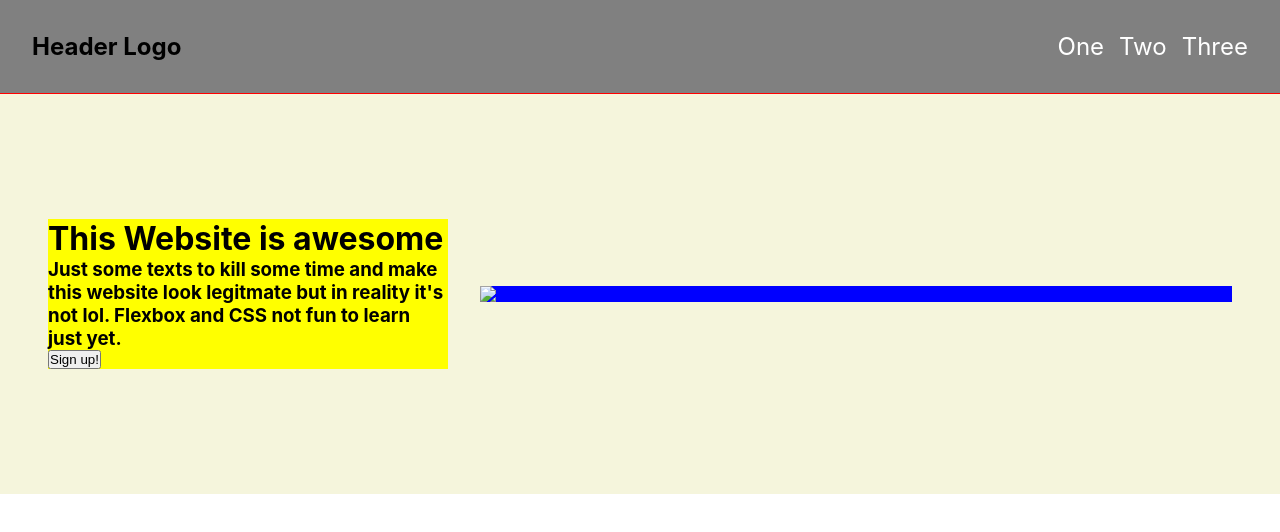
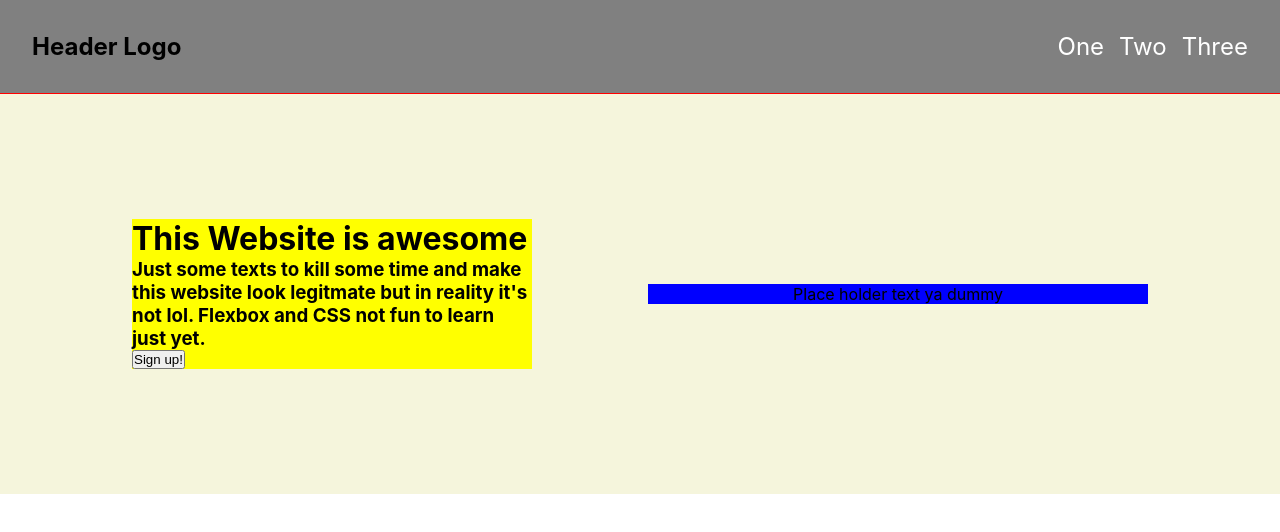
Before and after one commit to Melkias-Abraham/odin-landingPage, a plain HTML site: page index.html in a window 1280 px wide. Drawn offline with Linux system fonts and the light colour scheme.

Commit message:
Instead of hard coding the width to make the containers beside each other used flex-shrink.

```diff
--- a/css/styles.css
+++ b/css/styles.css
@@ -63,11 +63,14 @@ a {
 .top-image {
   flex-basis: 500px;
   background-color: blue;
-  flex: 1;
+  flex-shrink: 1;
+  /* flex: 1; */
+  text-align: center;
 }
 
 .top-container {
   background-color: yellow;
-  flex: 0;
+  /* flex: 0; */
+  flex-shrink: 1;
   flex-basis: 400px;
 }
--- a/index.html
+++ b/index.html
@@ -29,7 +29,7 @@
       </div>
 
       <div class="top-image">
-        <img src="google.ca" />
+        <p>Place holder text ya dummy</p>
       </div>
     </div>
     <footer></footer>
```
